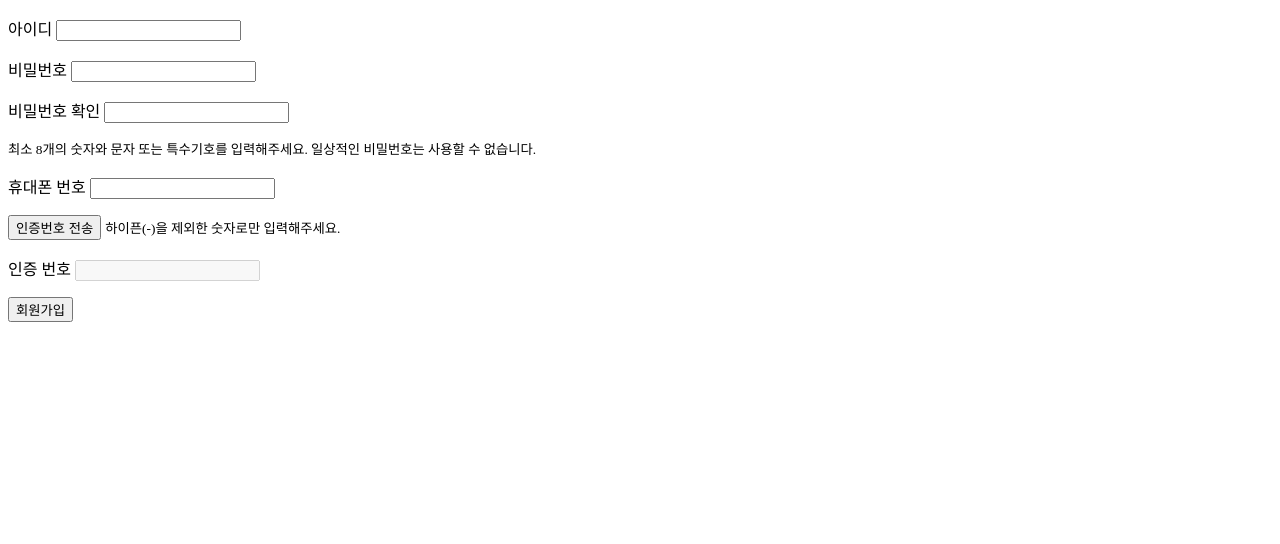
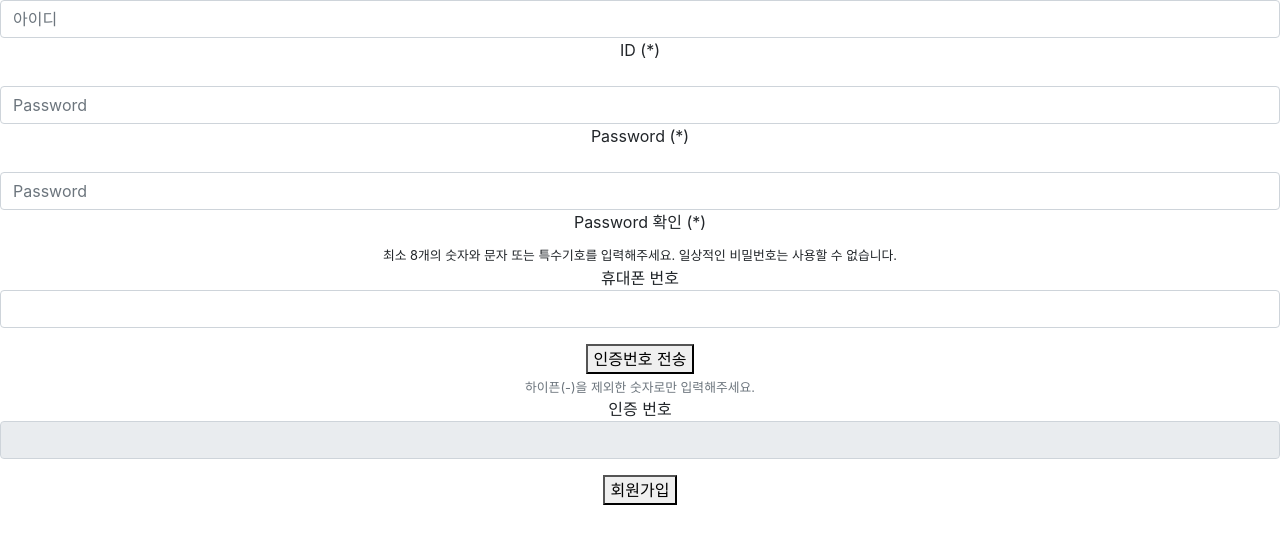
Before and after one commit to pample-pay/Quick-self, a Django app: page /register/ in a window 1280 px wide. Shown: the top 544 px of the page. Run offline with Django 4.2, Linux system fonts and the light colour scheme; parts of the project's set-up code (start-up, migrations or seed data) failed here and were passed over; some libraries are stand-ins or nearby versions.

Commit message:
2023.02.07 netalf register.html modified

```diff
--- a/qs_project/templates/users/register.html
+++ b/qs_project/templates/users/register.html
@@ -1,84 +1,63 @@
-<!DOCTYPE html>
-<html lang="en">
-<head>
-    <meta charset="UTF-8">
-    <meta http-equiv="X-UA-Compatible" content="IE=edge">
-    <meta name="viewport" content="width=device-width, initial-scale=1.0">
-    <title>Document</title>
-</head>
-<body>
+{% extends 'base.html' %}
 
-<form method="POST" novalidate>
+{% block content %}
+  <body class="text-center">
+    <main class="form-signin">
+        <form method="post" action=".">
+
     {% csrf_token %}
-    <div>
-        <!--아이디-->
-        <div class="">
-            <p>
-                아이디
-                <input
-                    type="text"
-                    class="form-control"
-                    id="id_user_id"
+
+        <!-- 아이디 입력 -->
+        <div class="form-floating">
+            <input type="id" class="form-control" id="floatingInput" placeholder="아이디"
             name="user_id"
-                    maxlength='15'
-                />
+            maxlength='15'/>
+            <label for="floatingInput">ID (*)</label>
+        </div>
 
-                {% for error in form.user_id.errors %}
+        <!--{% for error in form.user_id.errors %}
             {{ error }}
         {% endfor %}
 
         {{ errors.user_id }}
-            </p>
+        -->
 
+        <p class="mt-1 text-muted"></p>
+
+        <!-- 패스워드 입력 -->
+        <div class="form-floating">
+            <input type="password" class="form-control" id="floatingPassword" placeholder="Password"
+            name="password2"
+            maxlength='20'/>
+            <label for="floatingPassword">Password (*)</label>
         </div>
 
-        <!--비밀번호-->
-        <div class="">
-            <!--비밀번호입력-->
-            <div class="">
-                <p>
-                    비밀번호
+        <!--{% for error in form.password2.errors %}
+            {{ error }}
+        {% endfor %}
 
-                    <input
-                        type="password"
-                        class="form-control"
-                        id="id_password2"
-                        name="password2"
-                        maxlength='20'
-                    />
+        {{ errors.password2 }} -->
 
-                    {% for error in form.password2.errors %}
+        <p class="mt-1 text-muted"></p>
+
+        <!--비밀번호확인-->
+        <div class="form-floating">
+            <input type="password" class="form-control" id="floatingPassword" placeholder="Password"
+            name="password1"
+            maxlength='20'/>
+            <label for="floatingPassword">Password 확인 (*)</label>
+        </div>
+
+        <!--{% for error in form.password2.errors %}
             {{ error }}
         {% endfor %}
 
         {{ errors.password2 }}
-                </p>
-            </div>
-
-            <!--비밀번호확인-->
-            <div class="">
-                <p>
-                    비밀번호 확인
-                    <input
-                        type="password"
-                        class="form-control"
-                        id="id_password1"
-                        name="password1"
-                        maxlength='20'
-                    />
-
-                    {% for error in form.password1.errors %}
-                        {{ error }}
-                    {% endfor %}
-
-                    {{ errors.password1 }}
-                </p>
+        -->
 
         <small class="">
             최소 8개의 숫자와 문자 또는 특수기호를 입력해주세요. 일상적인 비밀번호는 사용할 수 없습니다.
         </small>
-            </div>
-        </div>
 
         <!--휴대폰번호-->
         <div class="">
@@ -139,4 +118,4 @@
         target.disabled = false;
     }
 </script>
-</html>
+{% endblock %}
```
Lines whose indentation alone changed are shown as unchanged.
